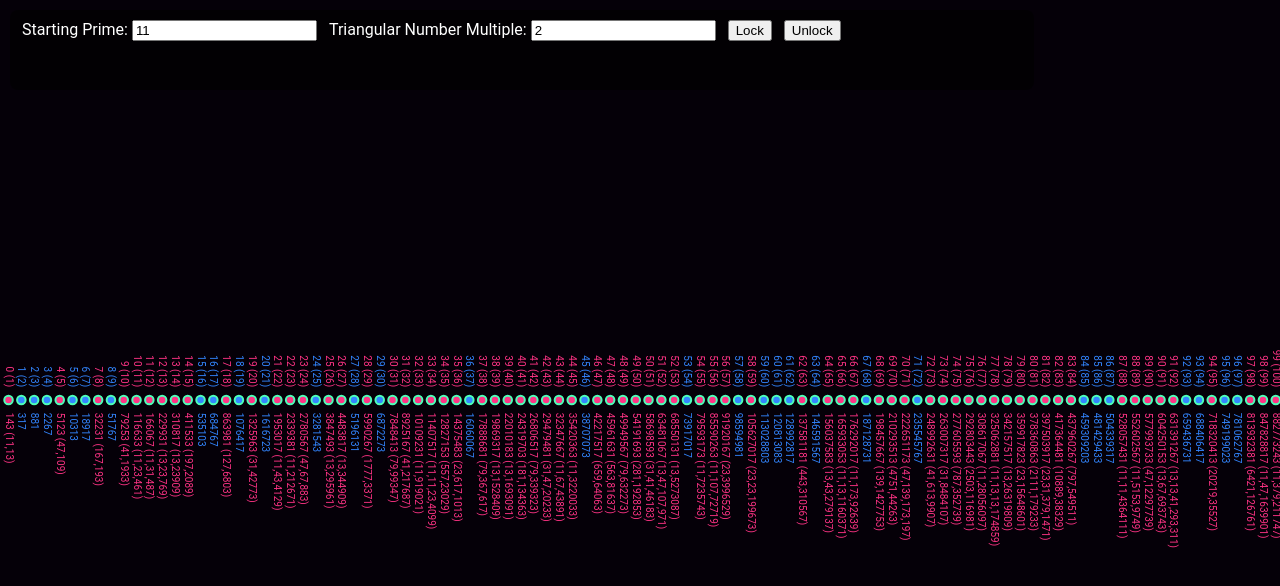
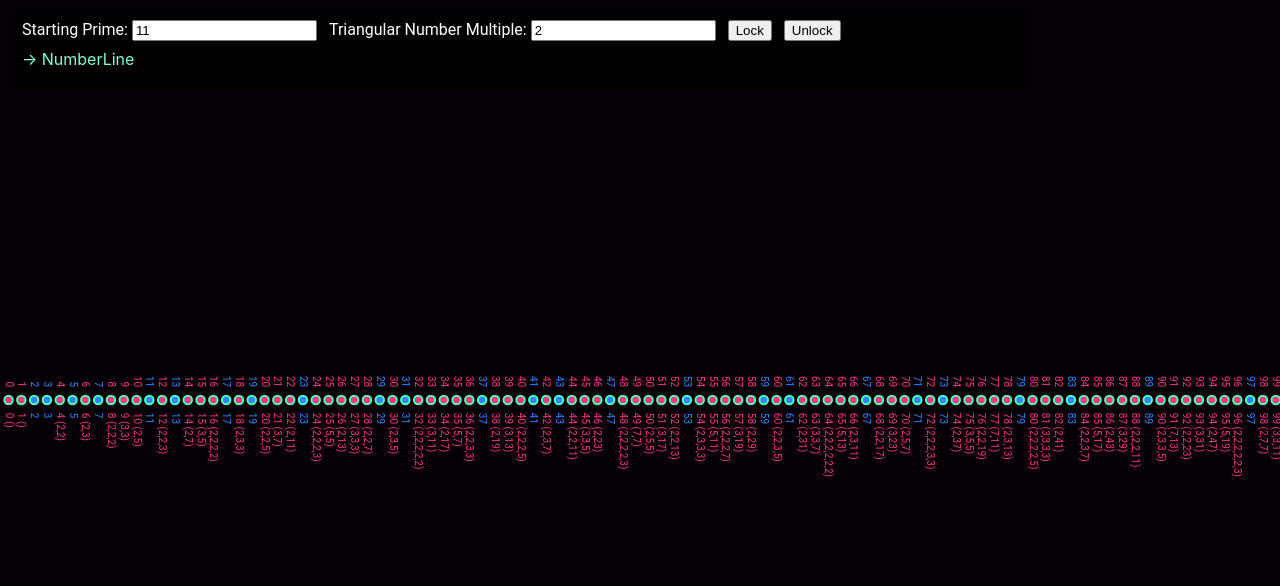
Before and after one commit to seacomit/seacomit-strand, a React (Create React App) app: page / in a window 1280 px wide. Shown: the top 586 px of the page. Built offline with nearby package versions, Linux system fonts and the light colour scheme.

Commit message:
use strands for the lock sequence

```diff
--- a/src/StrandCanvasComponent.tsx
+++ b/src/StrandCanvasComponent.tsx
@@ -2,17 +2,18 @@ import { Component, createRef } from 'react';
 import StrandRenderer from './drawing/StrandRenderer';
 import NumberLineStrand from './drawing/NumberLineStrand';
 import TriangularStrand from './drawing/TriangularStrand';
+import IStrand from './drawing/IStrand';
 
 interface StrandCanvasComponentProps {
   width: number;
   height: number;
   offset: number;
+  strand: IStrand;
 }
 
 class StrandCanvasComponent extends Component<StrandCanvasComponentProps> {
   canvasRef = createRef<HTMLCanvasElement>();
   strandRenderer = new StrandRenderer();
-  strand = new TriangularStrand(11n, 6n, new TriangularStrand(11n, 2n, new NumberLineStrand()));
 
   render() {
     return <canvas ref={this.canvasRef} data-testid="strand-canvas" />;
@@ -29,13 +30,13 @@ class StrandCanvasComponent extends Component<StrandCanvasComponentProps> {
   redrawStrand() {
     const canvas = this.canvasRef.current;
     if (canvas) {
-      const {width, height, offset} = this.props;
+      const {width, height, offset, strand} = this.props;
       canvas.width = width;
       canvas.height = height;
 
       const ctx = canvas.getContext('2d');
       if (ctx) {
-        this.strandRenderer.render(this.strand, ctx, canvas.width, canvas.height, offset);
+        this.strandRenderer.render(strand, ctx, canvas.width, canvas.height, offset);
       }
     }
   }
--- a/src/StrandViewComponent.tsx
+++ b/src/StrandViewComponent.tsx
@@ -1,22 +1,20 @@
 import './StrandViewComponent.css';
 import { Component } from 'react';
 import StrandCanvasComponent from './StrandCanvasComponent';
+import NumberLineStrand from './drawing/NumberLineStrand';
+import IStrand from './drawing/IStrand';
+import TriangularStrand from './drawing/TriangularStrand';
 
-interface LockProperties {
-  startN: number;
-  multiplier: number;
-}
-
-interface ParentComponentState {
+interface StrandViewComponentState {
     width: number;
     height: number;
     offset: number;
     waveStartN: number;
     factorLockM: number;
-    lockSequence: LockProperties[];
+    lockSequence: IStrand[];
 }
 
-class StrandViewComponent extends Component<{}, ParentComponentState> {
+class StrandViewComponent extends Component<{}, StrandViewComponentState> {
   boundHandleResize: (this: Window, ev: UIEvent) => void;
   boundHandleKeydown: (this: Window, ev: KeyboardEvent) => void;
 
@@ -30,16 +28,16 @@ class StrandViewComponent extends Component<{}, ParentComponentState> {
       offset: 0,
       waveStartN: 11,
       factorLockM: 2,
-      lockSequence: [],
+      lockSequence: [new NumberLineStrand()],
     }
   }
 
   render() {
     const {width, height, offset, waveStartN, factorLockM} = this.state;
-    function lockPropertiesToString(lockProperties: LockProperties[]):string {
+    function lockSequenceToString(lockSequence: IStrand[]):string {
       let output = "";
-      lockProperties.forEach((lockProp: LockProperties) => {
-        output += " -> " + lockProp.startN + " (" + lockProp.multiplier + ")";
+      lockSequence.forEach((strand: IStrand) => {
+        output += " -> " + strand.toString();
       });
       return output;
     }
@@ -51,9 +49,9 @@ class StrandViewComponent extends Component<{}, ParentComponentState> {
               <input type='number' value={factorLockM} onInput={(ev: React.ChangeEvent<HTMLInputElement>) => this.handleFactorLockMInput(ev)} />
               <button className="LockButton" onClick={() => this.handleLockClick()}>Lock</button>
               <button className="LockButton" onClick={() => this.handleUnlockClick()}>Unlock</button>
-              <div className="LockSequenceText">{lockPropertiesToString(this.state.lockSequence)}</div>
+              <div className="LockSequenceText">{lockSequenceToString(this.state.lockSequence)}</div>
              </div>
-             <StrandCanvasComponent width={width} height={height} offset={offset} />
+             <StrandCanvasComponent width={width} height={height} offset={offset} strand={this.state.lockSequence[this.state.lockSequence.length - 1]} />
            </div>;
   }
 
@@ -69,12 +67,7 @@ class StrandViewComponent extends Component<{}, ParentComponentState> {
 
   handleLockClick(): void {
     let lockSequence = this.state.lockSequence;
-    lockSequence.push(
-      {
-        startN: this.state.waveStartN,
-        multiplier: this.state.factorLockM,
-      }
-    );
+    lockSequence.push(new TriangularStrand(BigInt(this.state.waveStartN), BigInt(this.state.factorLockM), this.state.lockSequence[this.state.lockSequence.length - 1]));
     this.setState({
       lockSequence: lockSequence,
     });
@@ -82,10 +75,12 @@ class StrandViewComponent extends Component<{}, ParentComponentState> {
 
   handleUnlockClick(): void {
     let lockSequence = this.state.lockSequence;
-    lockSequence.pop();
-    this.setState({
-      lockSequence: lockSequence,
-    });
+    if (lockSequence.length > 1) {
+      lockSequence.pop();
+      this.setState({
+        lockSequence: lockSequence,
+      });
+    }
   }
 
   handleStartNInput(ev: React.ChangeEvent<HTMLInputElement>): void {
--- a/src/drawing/IStrand.ts
+++ b/src/drawing/IStrand.ts
@@ -4,6 +4,7 @@ interface IStrand {
     loadUpTo: (index: number) => void;
     get: (index: bigint) => INumberProperties;
     getLine: () => INumberProperties[];
+    toString: () => string;
 }
 
 export default IStrand;
--- a/src/drawing/NumberLineStrand.ts
+++ b/src/drawing/NumberLineStrand.ts
@@ -51,6 +51,10 @@ class NumberLineStrand implements IStrand {
     getLine(): INumberProperties[] {
       return this.numberLine;
     }
+
+    toString(): string {
+      return "NumberLine";
+    }
 }
 
 export default NumberLineStrand;
--- a/src/drawing/TriangularStrand.ts
+++ b/src/drawing/TriangularStrand.ts
@@ -37,6 +37,10 @@ class TriangularStrand implements IStrand {
     getLine(): INumberProperties[] {
       return this.numberLine;
     }
+
+    toString(): string {
+      return `${this.startIndex} (${this.multiplier})`;
+    }
 }
 
 export default TriangularStrand;
```
